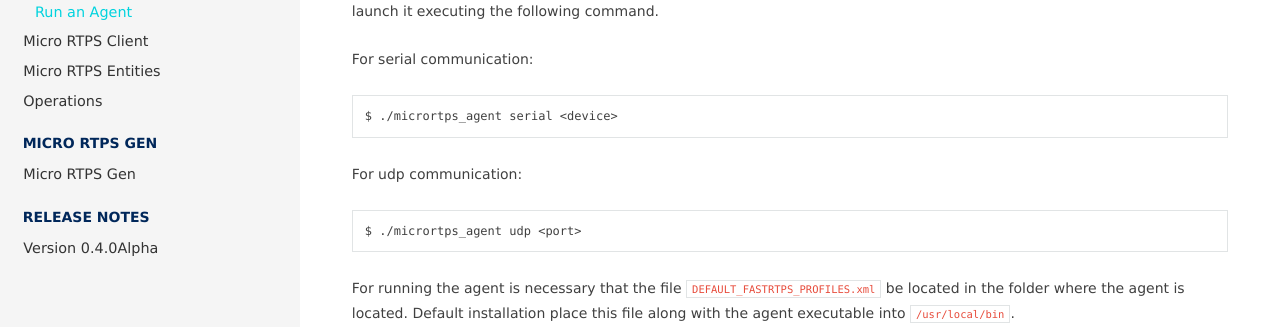
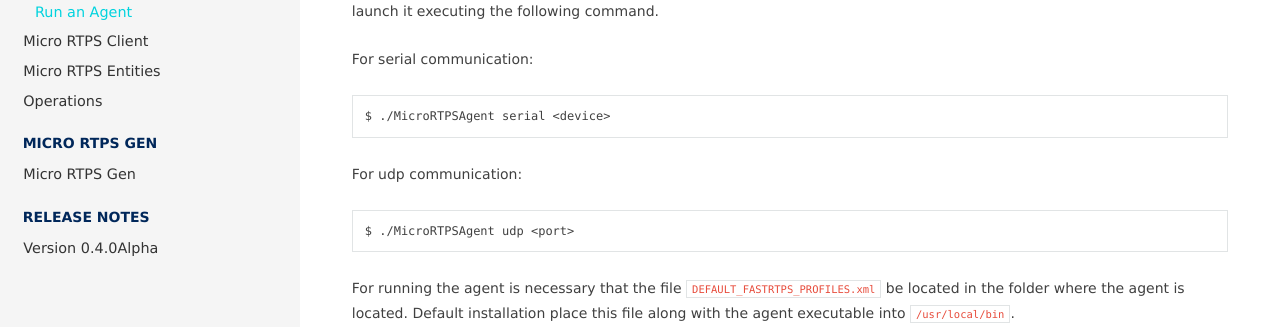
Before and after one commit to eProsima/Micro-XRCE-DDS-docs, a Sphinx documentation site: the page built from docs/agent.rst, in a window 1280 px wide and 975 px high. Shown: the part 462-789 px from the top of the window. Built offline with Sphinx 7.4.7 and the Read the Docs theme 2.0.0, drawn with Linux system fonts in a browser that asks for light colours.

Commit message:
Refs #2832. Change executable name micrortps_agent -> MicroRTPSAgent.

```diff
--- a/docs/agent.rst
+++ b/docs/agent.rst
@@ -20,11 +20,11 @@ Once it is built successfully you just need to launch it executing the following
 
 For serial communication: ::
 
-    $ ./micrortps_agent serial <device>
+    $ ./MicroRTPSAgent serial <device>
 
 For udp communication: ::
 
-    $ ./micrortps_agent udp <port>
+    $ ./MicroRTPSAgent udp <port>
 
 For running the agent is necessary that the file ``DEFAULT_FASTRTPS_PROFILES.xml`` be located in the folder where the
 agent is located. Default installation place this file along with the agent executable into ``/usr/local/bin``.
--- a/docs/installation.rst
+++ b/docs/installation.rst
@@ -45,7 +45,7 @@ On Windows first select the Visual Studio version: ::
     > cmake -G "Visual Studio 14 2015 Win64" -DTHIRDPARTY=ON ..
     > cmake --build . --target install
 
-Now you have the program `micrortps_agent` installed in your system. Before running it, you need to add ``/usr/local/lib`` to the dynamic loader-linker directories. ::
+Now you have the executable `MicroRTPSAgent` installed in your system. Before running it, you need to add ``/usr/local/lib`` to the dynamic loader-linker directories. ::
 
     sudo ldconfig /usr/local/lib/
 
--- a/docs/quickstart.rst
+++ b/docs/quickstart.rst
@@ -13,7 +13,7 @@ The following example shows how create a simple *Micro RTPS Client* and a *Micro
 First of all, we will start a *Micro RTPS Agent*. For this example, the client - agent communication will be done through UDP
 (currently, there is two modes: UDP and serial): ::
 
-    $ cd /usr/local/bin && micrortps_agent udp 127.0.0.1 2018
+    $ cd /usr/local/bin && MicroRTPSAgent udp 127.0.0.1 2018
 
 Along with the *Agent*, the *PublishHelloWorldClient* example provided in the source code is launched.
 This *Client* example will publish in the DDS World the HelloWorld topic. ::
```
